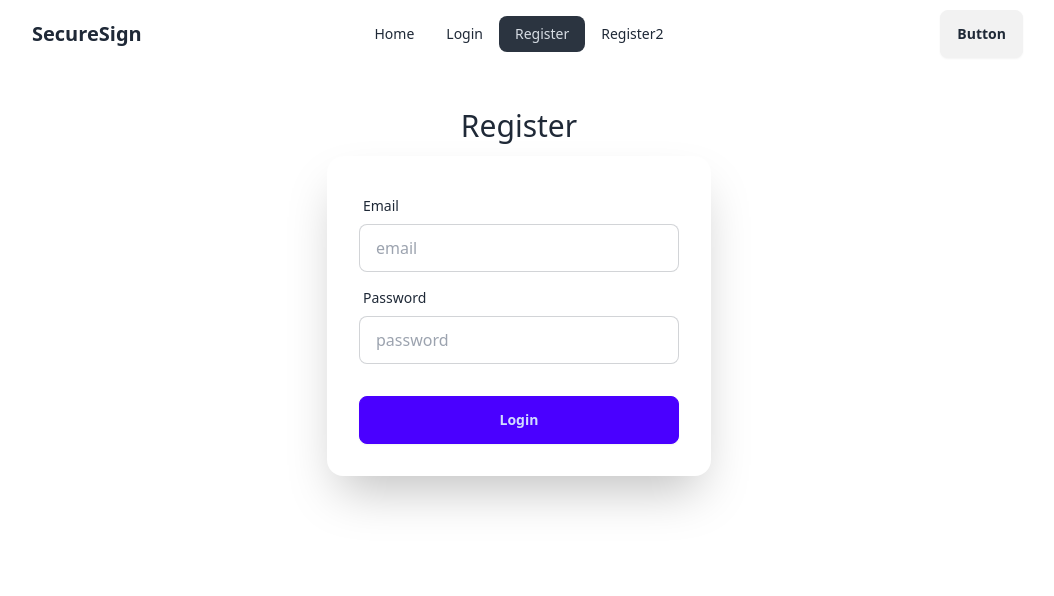
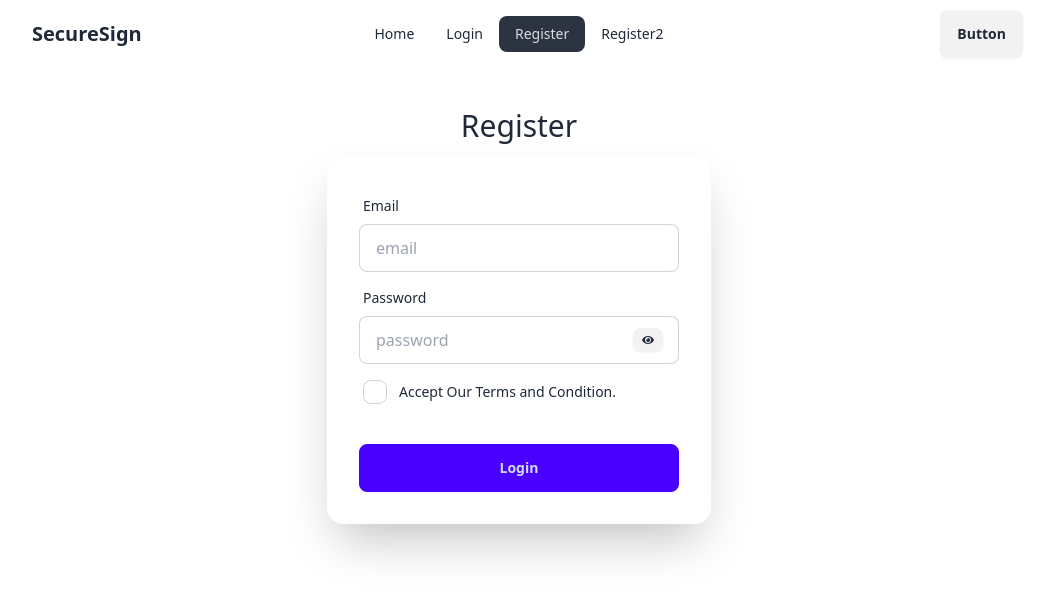
Before and after one commit to IftekarRahmanRuhit/Email-Password-Auth, a React (Vite) app: page /register in a window 1280 px wide. Shown: the top 596 px of the page, without its empty margins (121-1175 px from the left). Built offline with nearby package versions, Linux system fonts and the light colour scheme.

Commit message:
toggle show password and accept terms

```diff
--- a/package.json
+++ b/package.json
@@ -15,6 +15,7 @@
     "match-sorter": "^8.0.0",
     "react": "^18.3.1",
     "react-dom": "^18.3.1",
+    "react-icons": "^5.3.0",
     "react-router-dom": "^6.28.0",
     "sort-by": "^1.2.0"
   },
--- a/src/Components/Register.jsx
+++ b/src/Components/Register.jsx
@@ -1,51 +1,57 @@
 import { createUserWithEmailAndPassword } from "firebase/auth";
 import { auth } from "../Firebase.init";
 import { useState } from "react";
-
+import { FaEye } from "react-icons/fa";
+import { FaEyeSlash } from "react-icons/fa";
 
 const Register = () => {
-  const [success, setSuccess] = useState(false)
-  const [errorMessage , setErrorMessage] = useState('')
+  const [success, setSuccess] = useState(false);
+  const [errorMessage, setErrorMessage] = useState("");
+  const [showPassword, setShowPassword] = useState(false);
 
-
-
-
-    const handleRegister = (event)=>{
-        event.preventDefault()
+  const handleRegister = (event) => {
+    event.preventDefault();
     const email = event.target.email.value;
     const password = event.target.password.value;
 
+    const terms = event.target.terms.checked
+
+
     // reset error status
-        setErrorMessage('')
-        setSuccess(false)
+    setErrorMessage("");
+    setSuccess(false);
 
-        if(password.length < 6){
-          setErrorMessage('Password should in 6 Characters')
+    if(!terms){
+      setErrorMessage('Please Accept Our Terms And Condition')
+      return;
+    }
+    if (password.length < 6) {
+      setErrorMessage("Password should in 6 Characters");
       return;
     }
 
-        const passwordRegex = /^(?=.*[a-z])(?=.*[A-Z])(?=.*\d)(?=.*[@$!%*?&])[A-Za-z\d@$!%*?&]{6,}$/;
+    const passwordRegex =
+      /^(?=.*[a-z])(?=.*[A-Z])(?=.*\d)(?=.*[@$!%*?&])[A-Za-z\d@$!%*?&]{6,}$/;
 
     if (!passwordRegex.test(password)) {
-            setErrorMessage('Password should contain At least one uppercase, one lowercase, one number, one special character');
+      setErrorMessage(
+        "Password should contain At least one uppercase, one lowercase, one number, one special character"
+      );
       return;
     }
 
-        console.log(email,password)
+    console.log(email, password);
     createUserWithEmailAndPassword(auth, email, password)
-        .then(result => {
-            console.log(result.user)
-            setSuccess(true)
+      .then((result) => {
+        console.log(result.user);
+        setSuccess(true);
       })
-        .catch(error => {
-            console.log(error.message)
-            setErrorMessage(error.message)
-            setSuccess(false)
-        })
-
-    }
-
-
+      .catch((error) => {
+        console.log(error.message);
+        setErrorMessage(error.message);
+        setSuccess(false);
+      });
+  };
 
   return (
     <div className="w-4/5 mx-auto">
@@ -62,35 +68,49 @@ const Register = () => {
               name="email"
               placeholder="email"
               className="input input-bordered"
-
             />
-
           </div>
-          <div className="form-control">
+          <div className="form-control relative">
             <label className="label">
               <span className="label-text">Password</span>
             </label>
             <input
-              type="password"
+              type={showPassword ? "text" : "password"}
               name="password"
               placeholder="password"
               className="input input-bordered"
+            />
+            <button
+              onClick={() => setShowPassword(!showPassword)}
+              className="btn btn-xs absolute right-4 top-12"
+            >
+              {/* <FaEye /> */}
+              {showPassword ? <FaEyeSlash /> : <FaEye />}
+            </button>
 
-            />
-
+            <div className="form-control">
+              <label className="label justify-start gap-3 cursor-pointer ">
+                <input type="checkbox" name = 'terms' className="checkbox mt-2" />
+                <span className="label-text mt-2">
+                  Accept Our Terms and Condition.
+                </span>
+              </label>
+            </div>
           </div>
           <div className="form-control mt-6">
             <button className="btn btn-primary">Login</button>
           </div>
         </form>
-        {
-          errorMessage &&
-          <p className="text-red-600 text-center mb-2 font-bold px-1">{errorMessage}</p>
-        }
-        {
-          success &&
-          <p className="text-green-600 text-center mb-2 font-bold">Sign up successfull</p>
-        }
+        {errorMessage && (
+          <p className="text-red-600 text-center mb-2 font-bold px-1">
+            {errorMessage}
+          </p>
+        )}
+        {success && (
+          <p className="text-green-600 text-center mb-2 font-bold">
+            Sign up successfull
+          </p>
+        )}
       </div>
     </div>
   );
```
Also changed, not shown: 1 other file (tests, documents, lock files or other folders). Lines whose indentation alone changed are shown as unchanged.
